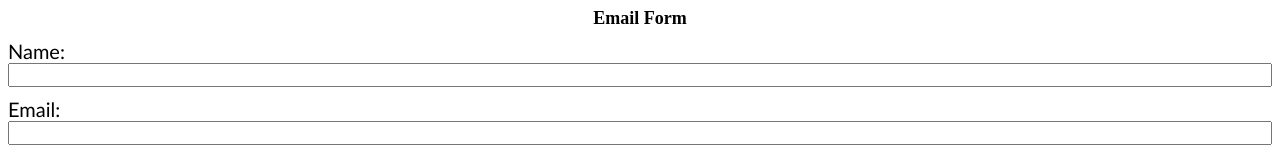
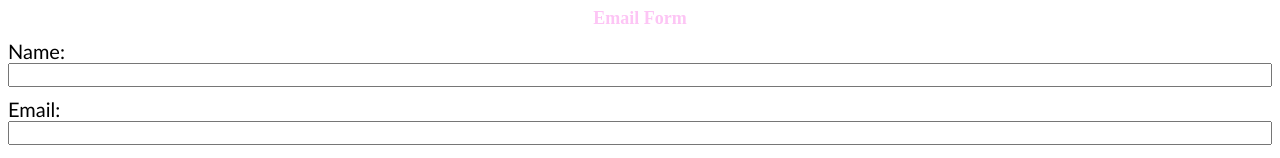
Before and after one commit to benjamin-gates/email-form, a plain HTML site: page index.html in a window 1280 px wide. Shown: the top 158 px of the page. Drawn offline with Linux system fonts and the light colour scheme.

Commit message:
Update styles.css

```diff
--- a/styles.css
+++ b/styles.css
@@ -9,6 +9,7 @@ h2 {
     width: 100%;
     text-align: center;
     font-size: large;
+    color: #FDC5F5;
     text-decoration: bold;
     border-bottom: black;
     margin-bottom: 10px;
```
